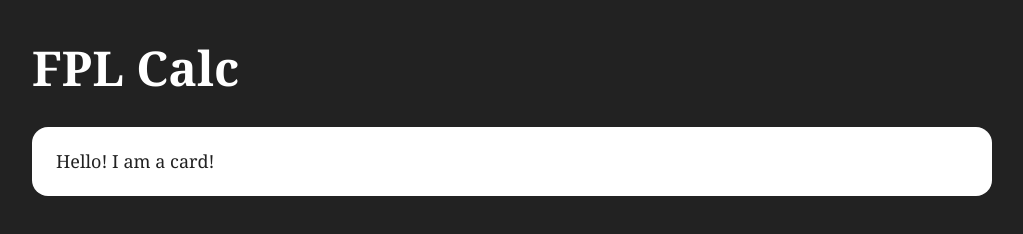
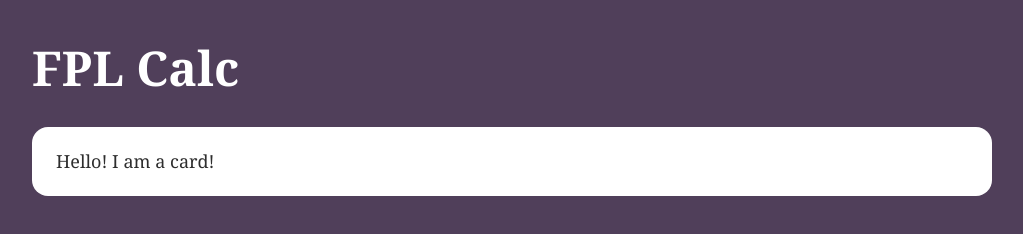
Before and after one commit to carlwood/fplcalc, a React app: page / in a window 1280 px wide. Shown: the whole page, without its empty margins (128-1151 px from the left). Built offline with nearby package versions, Linux system fonts and the light colour scheme.

Commit message:
Purple bg

```diff
--- a/src/styles/app.scss
+++ b/src/styles/app.scss
@@ -1,6 +1,6 @@
 /* Base Application Styles */
 body {
-    background: #222;
+    background: #503f5a;
     color: #e5e5e5;
     font-size: 18px;
     font-family: 'Georgia', serif;
@@ -25,6 +25,6 @@ body {
 .card {
     background: #fff;
     border-radius: 1rem;
-    color: #222;
+    color: #2e2e2e;
     padding: 1.5rem;
 }
```
